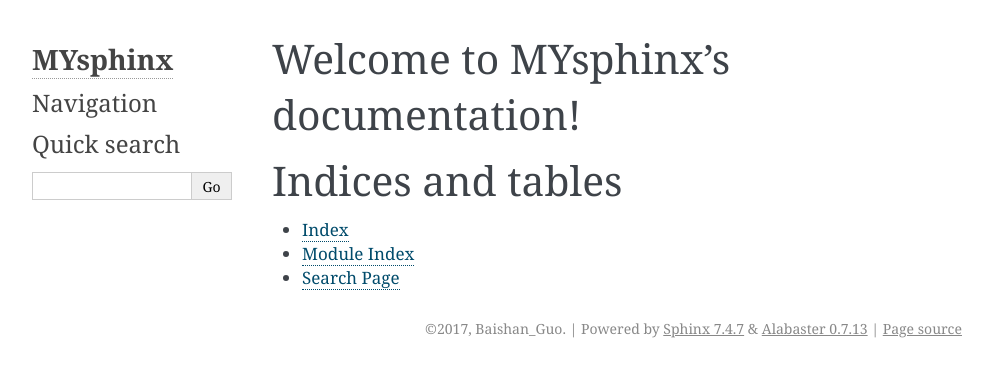
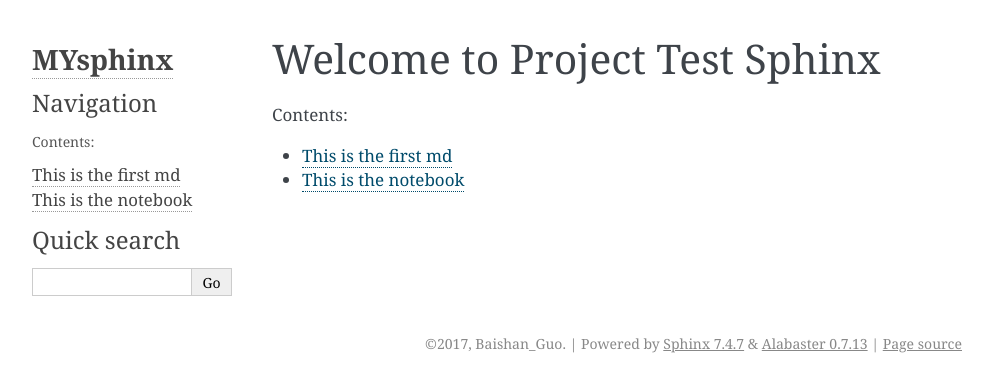
Before and after one commit to edwardguo61/the-first-sphinx, a Sphinx documentation site: the page built from source/index.rst, in a window 1280 px wide. Shown: the top 392 px of the page, without its empty margins (148-1140 px from the left). Built offline with Sphinx 7.4.7, drawn with Linux system fonts in a browser that asks for light colours.

Commit message:
add files

```diff
--- a/source/conf.py
+++ b/source/conf.py
@@ -32,16 +32,22 @@
 # extensions coming with Sphinx (named 'sphinx.ext.*') or your custom
 # ones.
 extensions = ['sphinx.ext.mathjax',
+    'nbsphinx',
     'sphinx.ext.githubpages']
+
+nbsphinx_execute = 'never'
+nbsphinx_allow_errors = True
 
 # Add any paths that contain templates here, relative to this directory.
 templates_path = ['_templates']
 
-# The suffix(es) of source filenames.
-# You can specify multiple suffix as a list of string:
-#
-# source_suffix = ['.rst', '.md']
-source_suffix = '.rst'
+# Add a source file parser for markdown
+source_parsers = {
+    '.md': 'recommonmark.parser.CommonMarkParser',
+}
+
+# Add type of source files
+source_suffix = ['.rst', '.md','.ipynb']
 
 # The master toctree document.
 master_doc = 'index'
--- /dev/null
+++ b/source/first.md
@@ -0,0 +1,7 @@
+# This is the first md
+this is the md file
+
+* one
+* two
+
+$e^{i\pi}=1$
--- a/source/index.rst
+++ b/source/index.rst
@@ -3,18 +3,12 @@
    You can adapt this file completely to your liking, but it should at least
    contain the root `toctree` directive.
 
-Welcome to MYsphinx's documentation!
+Welcome to Project Test Sphinx
 ====================================
 
 .. toctree::
    :maxdepth: 2
    :caption: Contents:
 
-
-
-Indices and tables
-==================
-
-* :ref:`genindex`
-* :ref:`modindex`
-* :ref:`search`
+   first.md
+   firstnb.ipynb
```
Also changed, not shown: source/firstnb.ipynb (added).
